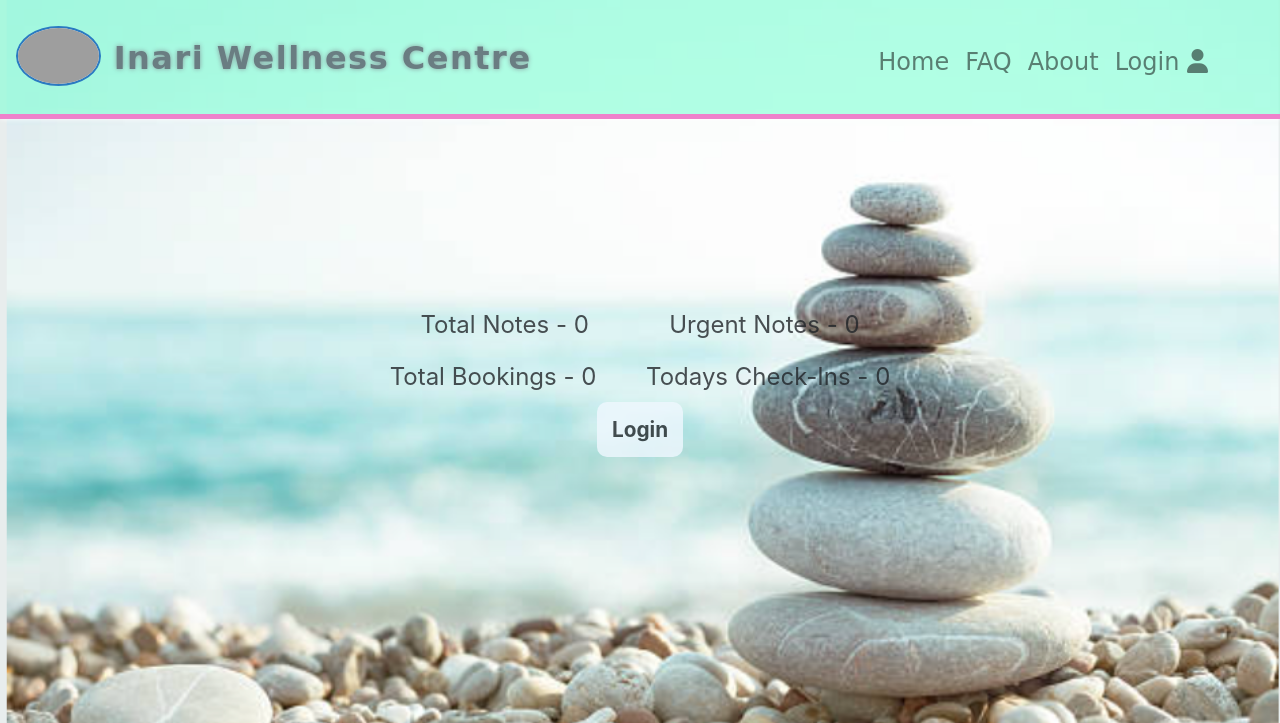
After one commit to Aramantos/Inari-Wellness-Centre, a Django app: page / in a window 1280 px wide. The commit adds this page. Shown: the top 723 px of the page. Run offline with Django 3.2, Linux system fonts and the light colour scheme; some libraries are stand-ins or nearby versions; grey boxes are pictures that could not be loaded.

Commit message:
create home template, styles page

```diff
--- /dev/null
+++ b/home/templates/home/index.html
@@ -0,0 +1,83 @@
+{% extends "base.html" %}
+{% load static %}
+
+{% block extra_css %}
+    <link rel="stylesheet" href="{% static 'home/css/home.css' %}">
+{% endblock %}
+
+{% block extra_js %}
+
+{% endblock %}
+
+{% block content %}
+    <div id="home-container" class="container custom-container fade-in">
+        <a href="#">
+            <h1 id="date" class="text-center"></h1>
+        </a>
+        <div>
+            <ul id="notes-info" class="d-flex">
+                <li>
+                    <a href="">
+                        Total Notes - {{ notes|length }}
+                    </a>
+                </li>
+                {% if urgent|length > 0 %}
+                    <li class="look-at-me">
+                        <a href="">
+                            Urgent Notes - {{ urgent|length }}
+                        </a>
+                    </li>
+                {% else %}
+                    <li>
+                        Urgent Notes - {{ urgent|length }}
+                    </li>
+                {% endif %}
+            </ul>
+        </div>
+        <div>
+            <ul id="checkin-info" class="d-flex">
+                <li>
+                    <a href="">
+                        Total Bookings - {{ bookings|length }}
+                    </a>
+                </li>
+                {% if tday_bookings|length > 0 %}
+                    <li class="look-at-me">
+                        <a href="">
+                            Todays Check-Ins - {{ tday_bookings|length }}
+                        </a>
+                    </li>
+                {% else %}
+                    <li>
+                        <a href="">
+                            Todays Check-Ins - {{ tday_bookings|length }}
+                        </a>
+                    </li>
+                {% endif %}
+            </ul>
+        </div>
+        <div>
+            <ul id="home-list" class="d-flex">
+                {% if request.user.is_authenticated %}
+                    <li>
+                        <a class="custom-button" href="#">To-Do List</a>
+                    </li>
+                    <li>
+                        <a class="custom-button" href="{% url 'account_logout' %}">Logout</a>
+                    </li>
+                    <li>
+                        <a class="custom-button" href="mailto:cleaners@cleaners.com">E-mail Cleaners</a>
+                    </li>
+                {% else %}
+                    <li>
+                        <a class="custom-button" id="login-button" href="{% url 'account_login' %}">Login</a>
+                    </li>
+                {% endif %}
+            </ul>
+        </div>
+    </div>
+{% endblock %}
+
+{% block postloadjs %}
+    <script src="{% static 'home/js/home.js' %}"></script>
+{% endblock %}
--- /dev/null
+++ b/home/urls.py
@@ -0,0 +1,7 @@
+from django.contrib import admin
+from django.urls import path
+from . import views
+
+urlpatterns = [
+    path('', views.index, name='home')
+]
--- a/home/views.py
+++ b/home/views.py
@@ -1,3 +1,10 @@
 from django.shortcuts import render
 
-# Create your views here.
+
+def index(request):
+    """ A view to return the index page"""
+
+    context = {
+    }
+
+    return render(request, 'home/index.html', context)
--- a/inari_wellness_centre/urls.py
+++ b/inari_wellness_centre/urls.py
@@ -14,8 +14,12 @@ Including another URLconf
     2. Add a URL to urlpatterns:  path('blog/', include('blog.urls'))
 """
 from django.contrib import admin
-from django.urls import path
+from django.urls import path, include
+from django.conf import settings
+from django.conf.urls.static import static
 
 urlpatterns = [
     path('admin/', admin.site.urls),
-]
+    path('accounts/', include('allauth.urls')),
+    path('', include('home.urls')),
+] + static(settings.MEDIA_URL, document_root=settings.MEDIA_ROOT)
--- /dev/null
+++ b/static/css/base.css
@@ -0,0 +1,284 @@
+:root {
+}
+
+.cursive{
+    font-family: cursive;
+}
+
+body{
+    background: url(/media/stones.png) no-repeat center center fixed;
+    background-size: cover;
+}
+
+#title{
+    font-family: cursive;
+    font-size: 2rem;
+    font-weight: bolder;
+    padding-top: 5px;
+    color: #6a7d82;
+    text-shadow: #889c9e 0px 0px 5px;
+    margin: 0.5rem 0;
+    letter-spacing: 1.5px;
+}
+
+.navbar {
+    background: #7fffd499;
+    border-bottom: 5px solid #ee81cb;
+    box-shadow: 0 0 5px white;
+}
+
+.dropdown-menu {
+    background: var(--almond);
+    box-shadow: 5px 5px var(--gunmetal);
+}
+
+.dropdown-item {
+    color: var(--gunmetal);
+    text-shadow: 0px 0px 5px var(--almond);
+    font-size: 1.2rem;
+}
+
+.dropdown-item:hover {
+    color: var(--almond);
+    background: var(--gunmetal);
+    text-shadow: 0px 0px 5px var(--almond);
+}
+
+#logo-nav {
+    background: aliceblue;
+    border: #2a7ac1 2px solid;
+    height: 60px;
+    width: 85px;
+    border-radius: 50%;
+    margin-bottom: 7px;
+}
+
+.navbar-collapse{
+    justify-content: flex-end;
+}
+
+.nav-link{
+    font-size: 1.5rem;
+    margin-top: 10px;
+    color: var(--gunmetal);
+}
+
+.nav-link:hover {
+    color: black;
+    text-decoration: underline;
+}
+
+.navbar-toggler {
+    background: #a99c8c;
+}
+
+.logo{
+    padding: 0;
+}
+
+.no-bg {
+    background-color: unset;
+}
+
+.custom-container{
+    background: var(--almond);
+    width: 50vw;
+    padding: 20px;
+    margin-top: 20vh;
+    border: dotted 5px var(--gunmetal);
+}
+
+.custom-container a{
+    color: var(--gunmetal);
+}
+
+.custom-container div ul{
+    font-size: 1.5rem;
+    padding: 0;
+    list-style: none;
+    justify-content: space-evenly;
+}
+
+.custom-button{
+    color: var(--gunmetal)!important;
+    border: solid var(--gunmetal) 3px;
+    border-radius: 10px;
+    background: aliceblue;
+    font-size: 1.3rem;
+    padding: 15px;
+    font-weight: 700;
+    text-transform: capitalize;
+}
+
+.custom-button:hover{
+    color: aliceblue!important;
+    border: solid aliceblue 3px;
+    border-radius: 10px;
+    background: var(--gunmetal);
+    text-decoration: none;
+}
+
+/*------------------animations*/
+
+.fade-in{
+    animation-name: fade-in;
+    animation-duration: 3s;
+    animation-fill-mode: forwards;
+    animation-delay: 1s;
+}
+
+@keyframes fade-in {
+    0% {
+        opacity: 0;
+    }
+    100% {
+        opacity: 80%;
+    }
+}
+
+.look-at-me {
+    animation: look-at-me 3s infinite;
+    font-size: 1.5rem;
+}
+
+@keyframes look-at-me {
+    0% {
+        color: var(--queen-pink);
+        text-shadow: 0 0 5px var(--gunmetal);
+    }
+    25% {
+        color: var(--glaucous);
+        text-shadow: 0 0 5px var(--olivine);
+    }
+    50% {
+        color: var(--gunmetal);
+        text-shadow: 0 0 5px var(--gunmetal);
+    }
+    75% {
+        color: var(--olivine);
+        text-shadow: 0 0 5px var(--glaucous);
+    }
+    100% {
+        color: var(--queen-pink);
+        text-shadow: 0 0 5px var(--gunmetal);
+    }
+}
+
+@media (max-width: 1025px) {
+    #title {
+        font-size: 2rem;
+    }
+}
+
+@media (max-width: 792px) {
+    #title {
+        font-size: 1.8rem;
+    }
+}
+
+@media (max-width: 510px) {
+    #title {
+        font-size: 1.6rem;
+    }
+}
+
+/*------------------modal*/
+
+.modal {
+    margin-top: 20vh;
+}
+
+.modal-content {
+    color: var(--gunmetal);
+    background-color: var(--queen-pink);
+}
+
+.modal-footer a {
+    color: var(--gunmetal);
+}
+
+/*------------------allauth*/
+
+.allauth-card{
+    background: var(--almond);
+    height: 45vh;
+    width: 50vw;
+    padding: 20px;
+    margin: 20vh auto 0;
+    border: dotted 5px var(--gunmetal);
+    opacity: 80%;
+}
+
+.allauth-card form p label{
+    font-size: 1.2rem;
+    font-weight: 500;
+    letter-spacing: 1px;
+}
+
+/* .allauth-card form button{
+    color: var(--gunmetal)!important;
+    border: 2px solid aliceblue;
+    padding: 10px;
+    border-radius: 10px;
+    background: aliceblue;
+    font-size: 1.3rem;
+    padding: 15px;
+    font-weight: 700;
+    text-transform: capitalize;
+}
+
+.allauth-card form button:hover{
+    color: aliceblue!important;
+    border: 2px solid var(--gunmetal);
+    background: var(--gunmetal);
+    text-decoration: none;
+} */
+
+#password-reset-button{
+    color: var(--gunmetal)!important;
+    border: 2px solid aliceblue;
+    padding: 10px;
+    border-radius: 10px;
+    background: aliceblue;
+    font-size: 1.3rem;
+    padding: 15px;
+    font-weight: 700;
+    text-transform: capitalize;
+}
+
+#password-reset-button:hover{
+    color: aliceblue!important;
+    border: 2px solid var(--gunmetal);
+    background: var(--gunmetal);
+    text-decoration: none;
+}
+
+.big-bold{
+    font-size: 1.2rem;
+    font-weight: 500;
+}
+
+#sign-out-card{
+    height: 18vh;
+}
+
+#sign-out-card p{
+    font-size: 1.3rem;
+    font-weight: 500;
+}
+
+#sign-out-card form div{
+    align-items: baseline;
+}
+
+#sign-out-btn {
+    line-height: initial;
+}
+
+#password-reset-card{
+    height: 40vh;
+}
+
+#verify-card {
+    height: 20vh;
+}
--- a/templates/base.html
+++ b/templates/base.html
@@ -48,8 +48,8 @@
       <nav class="navbar navbar-expand-md navbar-light">
           <a class="navbar-brand" href="{% url 'home' %}">
               <h1 id="title" class="display-4">
-                  <img id="logo-nav" class="logo col-6 col-md-4" src="https://scontent-dub4-1.xx.fbcdn.net/v/t1.6435-9/117108155_3118534461547978_4152927592007920592_n.jpg?_nc_cat=107&ccb=1-5&_nc_sid=09cbfe&_nc_ohc=BaGaRJB_MEsAX8z0916&tn=IHNYuIC23poqQhXL&_nc_ht=scontent-dub4-1.xx&oh=00_AT-9pljZlRr_080Rucz6eJOeAWkP5Wid3Ih8bRWrObgiKw&oe=621809F7" alt="logo">
-                  Dunmore East Holiday & Golf Resort
+                  <img id="logo-nav" class="logo col-6 col-md-4" src="https://99designs-blog.imgix.net/blog/wp-content/uploads/2017/06/generic-yoga-logo.png?auto=format&q=60&fit=max&w=930" alt="logo">
+                  Inari Wellness Centre
               </h1>
           </a>
           <button class="navbar-toggler" type="button" data-toggle="collapse" data-target="#navbarNavDropdown" aria-controls="navbarNavDropdown" aria-expanded="false" aria-label="Toggle navigation">
@@ -61,13 +61,10 @@
                 <a class="nav-link cursive" href="">Home <span class="sr-only">(current)</span></a>
               </li>
               <li class="nav-item">
-                <a class="nav-link cursive" href="">Bookings</a>
+                <a class="nav-link cursive" href="">FAQ</a>
               </li>
               <li class="nav-item">
-                <a class="nav-link cursive" href="">Housing</a>
-              </li>
-              <li class="nav-item">
-                <a class="nav-link cursive" href="">Notes</a>
+                <a class="nav-link cursive" href="">About</a>
               </li>
               <li class="nav-item">
                   {% if request.user.is_authenticated %}
```
Also changed, not shown: inari_wellness_centre/settings.py (+48 -4 lines), requirements.txt (added, +9 -0 lines), home/static/home/css/home.css (added), media/pose.png (added), media/stones.png (added).
